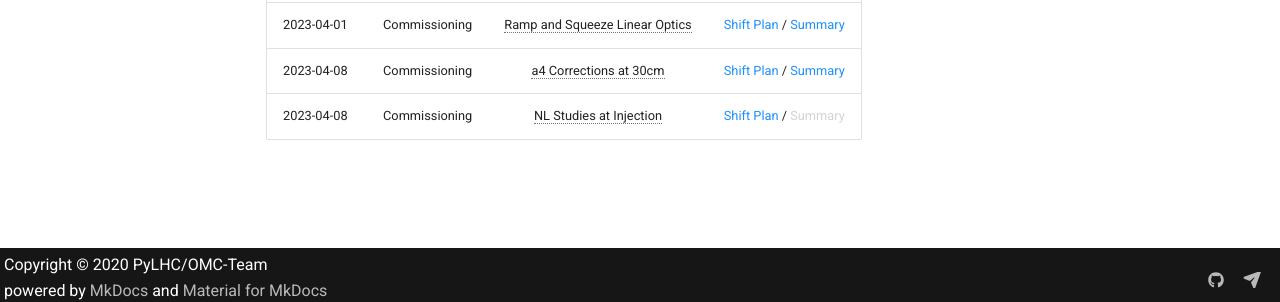
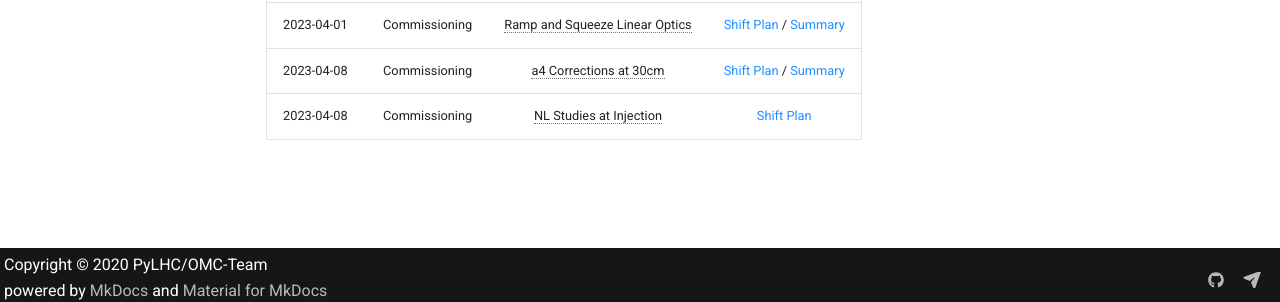
Before and after one commit to pylhc/pylhc.github.io, an MkDocs documentation site: the page built from docs/resources/logbook/2023_lhc.md, in a window 1280 px wide. Shown: the part 588-890 px from the top of the page. Built offline with MkDocs 1.6.1 and Material for MkDocs 9.7.7, drawn with Linux system fonts in a browser that asks for light colours; comment, search, counter and statistics services are not loaded.

Commit message:
fix table, fix admonitions

````diff
--- a/docs/resources/logbook/2023_lhc.md
+++ b/docs/resources/logbook/2023_lhc.md
@@ -11,11 +11,11 @@
     ```
 
 | Date       |     Type      |         Shift Purpose          |                                                             Logbook Link                                                              |
-|:-----------|:-------------:|:------------------------------:|:-------------------------------------------------------------------------------------------------------------------------------------:|
+| :--------- | :-----------: | :----------------------------: | :-----------------------------------------------------------------------------------------------------------------------------------: |
 | 2023-03-28 | Commissioning |    Injection Linear Optics     |      [Shift Plan][inj_linear_optics]{target=\_blank .cern_login} /  [Summary][inj_linear_optics_sum]{target=\_blank .cern_login}      |
-| 2023-04-01 | Commissioning | Ramp and Squeeze Linear Optics | [Shift Plan][squeezed_linear_optics]{target=\_blank .cern_login} /  [Summary][squeezed_linear_optics_sum]{target=\_blank .cern_login} |                                                 |
-| 2023-04-08 | Commissioning | a4 Corrections at 30cm | [Shift Plan][a4_corrections_30cm]{target=\_blank .cern_login} /  [Summary][a4_corrections_30cm_sum]{target=\_blank .cern_login} |                                                 |
-| 2023-04-08 | Commissioning | NL Studies at Injection | [Shift Plan][nl_studies_injection]{target=\_blank .cern_login} /  <span style="color: lightgrey;">Summary</span> |                                                 |
+| 2023-04-01 | Commissioning | Ramp and Squeeze Linear Optics | [Shift Plan][squeezed_linear_optics]{target=\_blank .cern_login} /  [Summary][squeezed_linear_optics_sum]{target=\_blank .cern_login} |
+| 2023-04-08 | Commissioning |     a4 Corrections at 30cm     |    [Shift Plan][a4_corrections_30cm]{target=\_blank .cern_login} /  [Summary][a4_corrections_30cm_sum]{target=\_blank .cern_login}    |
+| 2023-04-08 | Commissioning |    NL Studies at Injection     |                                    [Shift Plan][nl_studies_injection]{target=\_blank .cern_login}                                     |
 
 
 <!-- All the links below -->
````
Also changed, not shown: other parts of docs/resources/logbook/2023_lhc.md (+3 -3 lines).
